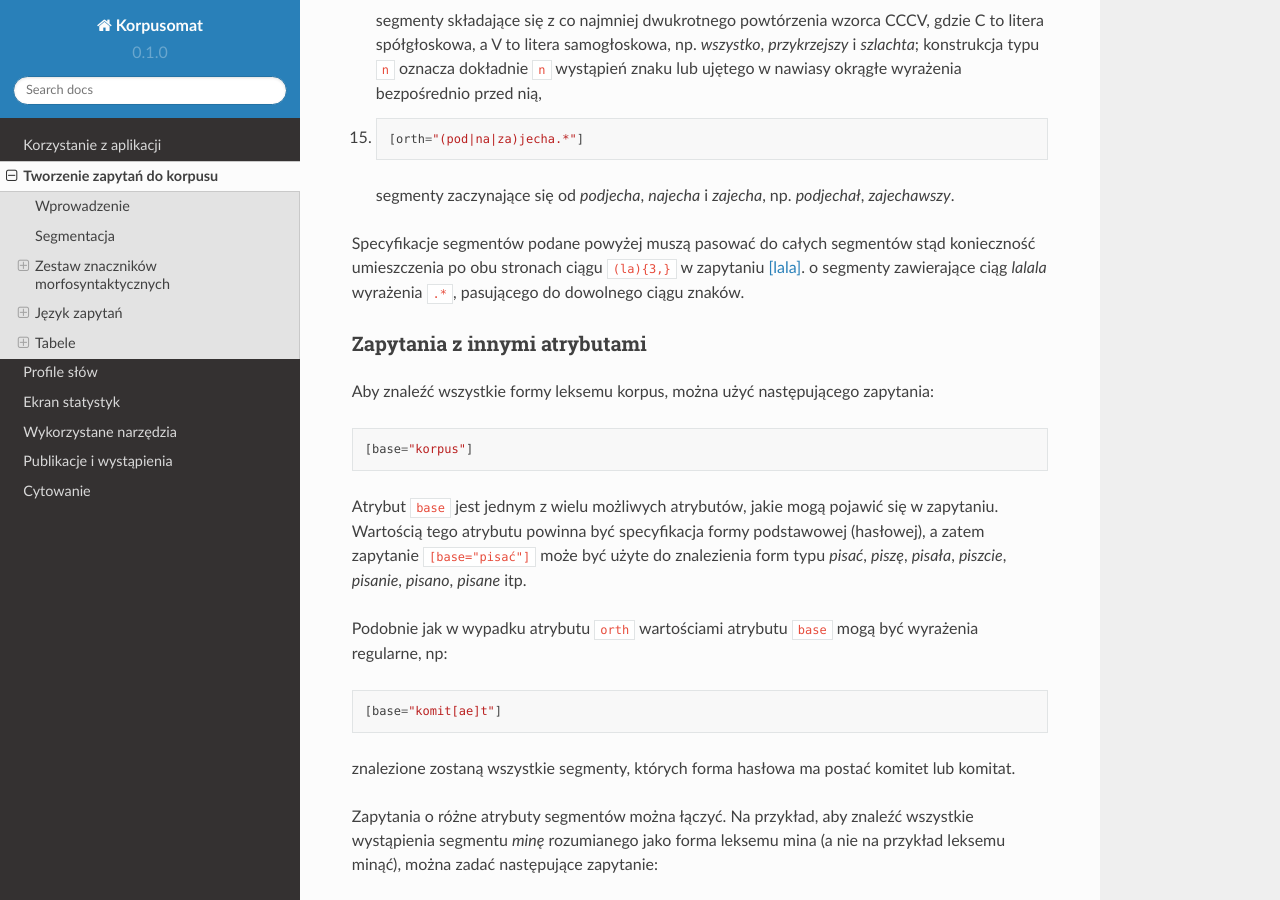
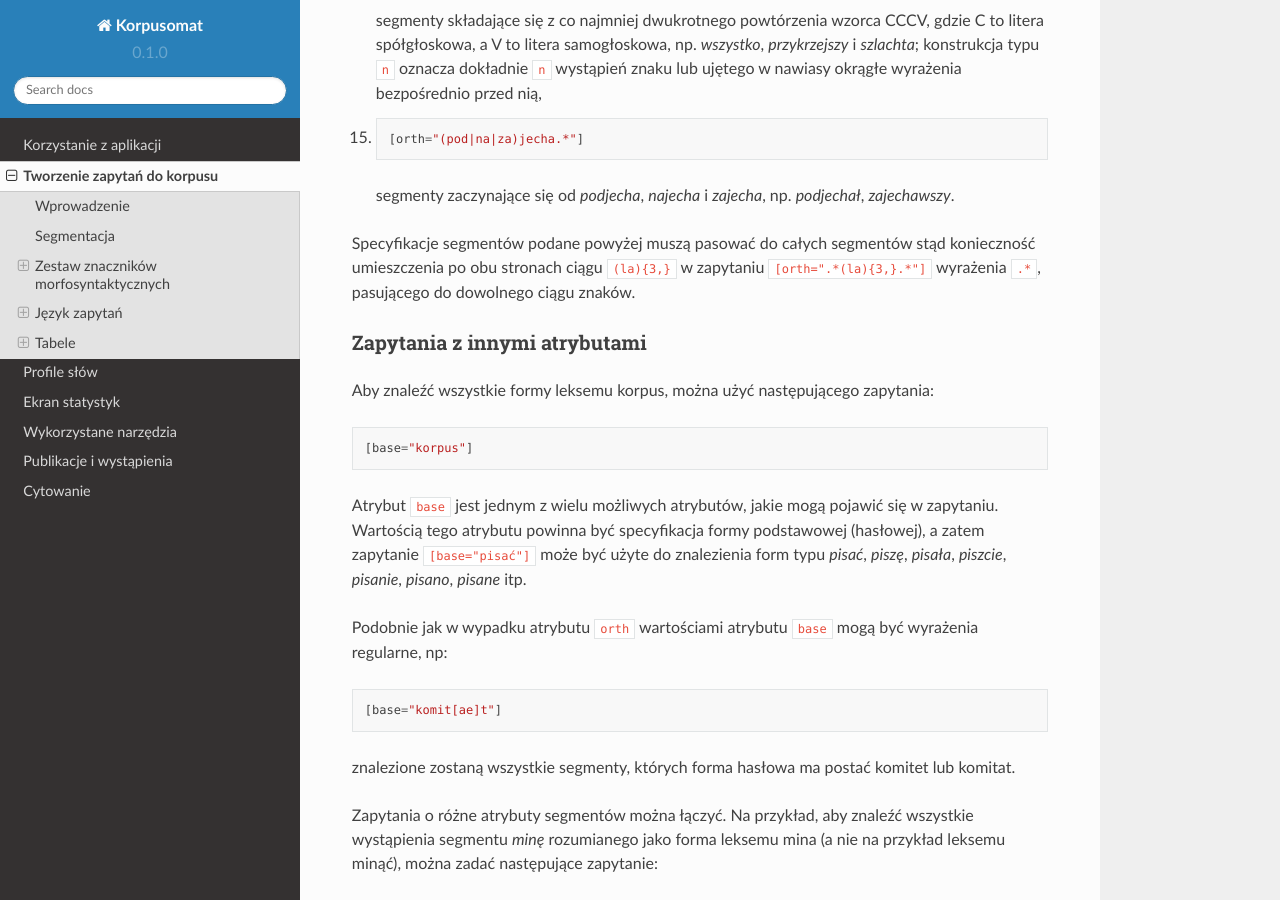
Before and after one commit to ipipan/korpusomat-docs, a Sphinx documentation site: the page built from docs/source/mtas.rst, in a window 1280 px wide and 900 px high, scrolled down 5770 px. Built offline with Sphinx 7.4.7 and the Read the Docs theme 2.0.0, drawn with Linux system fonts in a browser that asks for light colours.

Commit message:
Update mtas.rst

```diff
--- a/docs/source/mtas.rst
+++ b/docs/source/mtas.rst
@@ -348,8 +348,7 @@ wyrażeń.
 
 Specyfikacje segmentów podane powyżej muszą pasować do całych segmentów
 stąd konieczność umieszczenia po obu stronach ciągu ``(la){3,}`` w
-zapytaniu `[lala] <#lala>`__. o segmenty zawierające ciąg *lalala*
-wyrażenia ``.*``, pasującego do dowolnego ciągu znaków.
+zapytaniu ``[orth=".*(la){3,}.*"]`` wyrażenia ``.*``, pasującego do dowolnego ciągu znaków.
 
 Zapytania z innymi atrybutami
 -----------------------------
```
